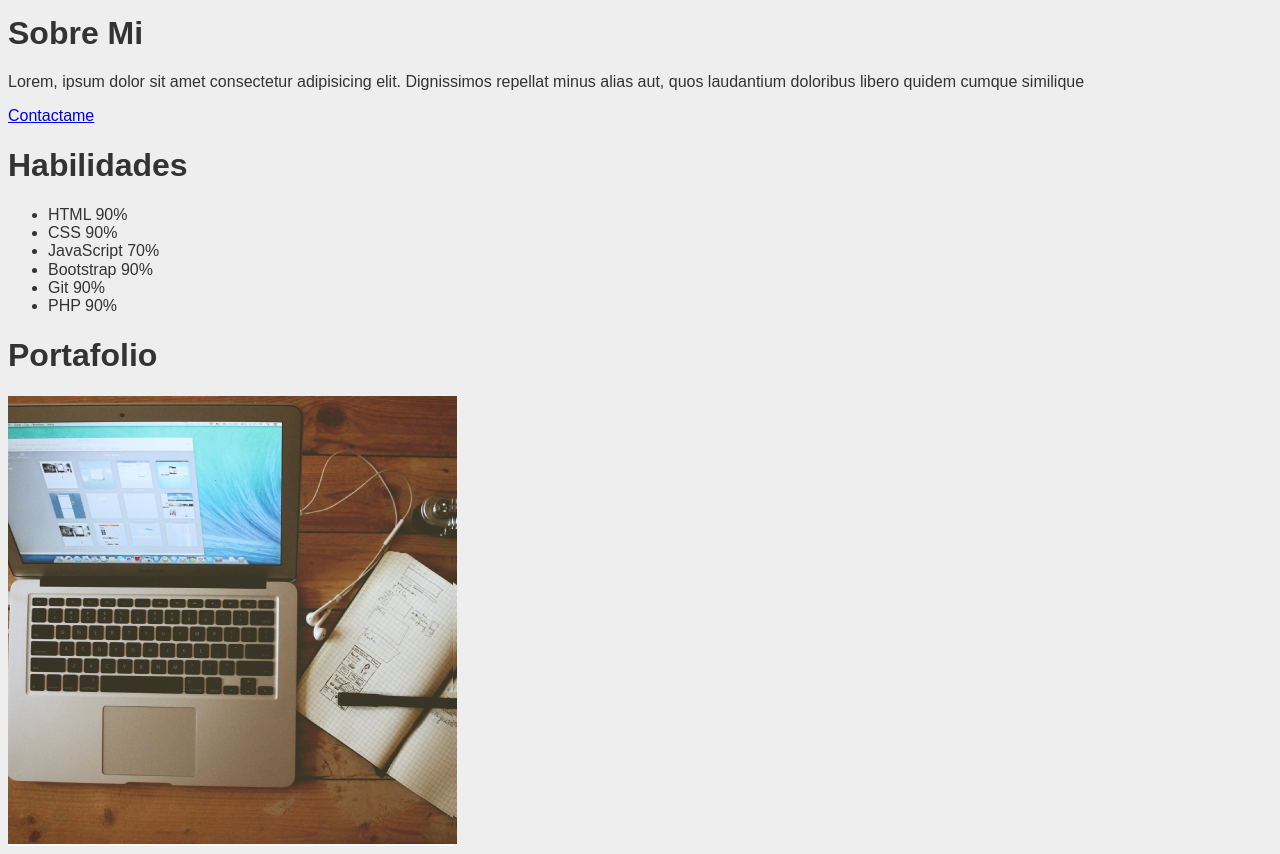
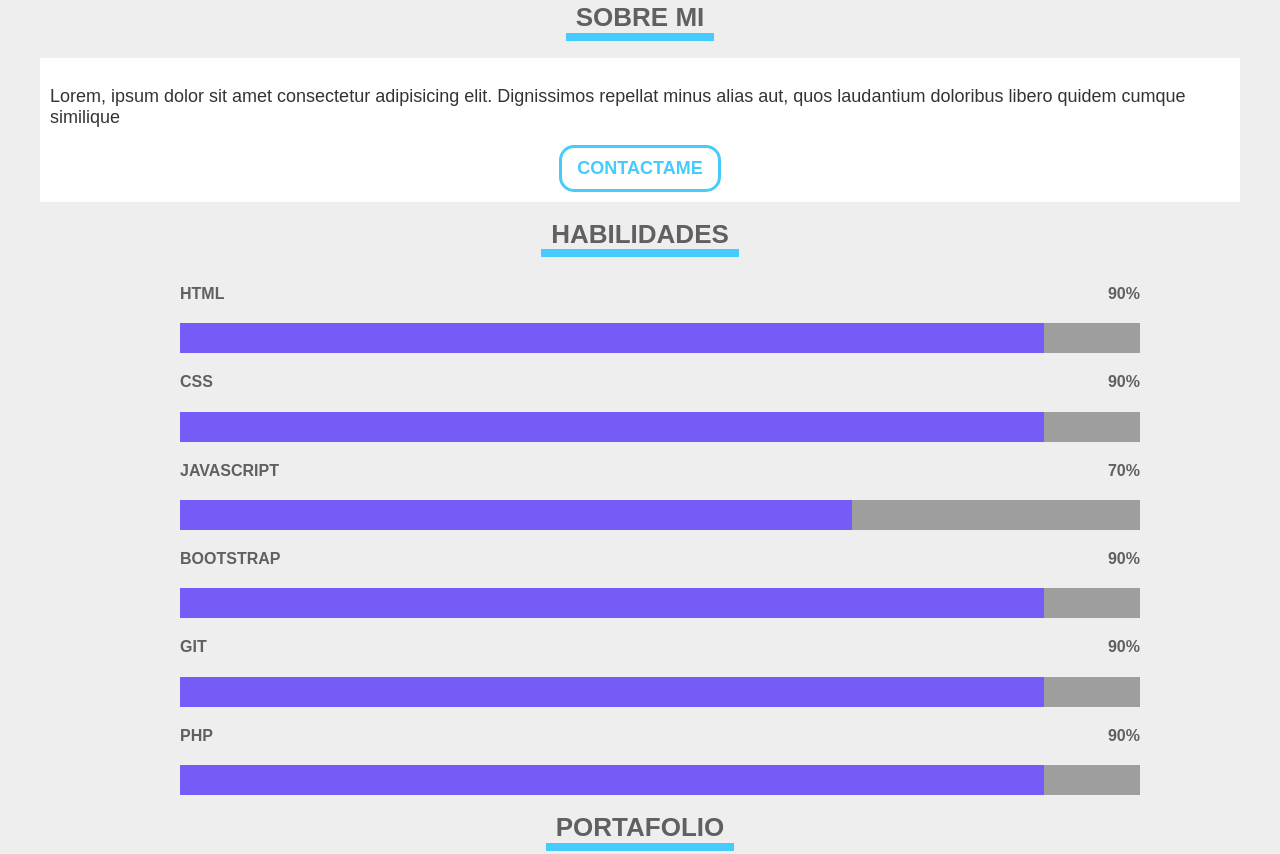
Before and after one commit to GioGatDev/portafolio-basico, a plain HTML site: page index.html in a window 1280 px wide. Shown: the part 546-1400 px from the top of the page. Drawn offline with Linux system fonts and the light colour scheme.

Commit message:
Agregando estilos a la seccion de sobre mi y habilidades

```diff
--- a/css/estilos.css
+++ b/css/estilos.css
@@ -100,3 +100,88 @@ body {
     text-transform: uppercase;
     margin-bottom: 0;
 }
+
+.title-underline {
+    color: #606060;
+    text-align: center;
+    font-size: 26px;
+    text-transform: uppercase;
+}
+
+.title-underline span {
+    display: inline-block;
+    border-bottom: 8px solid #46cbfd;
+    padding-left: 10px;
+    padding-right: 10px;
+}
+
+.cover-description {
+    background-color: #ffffff;
+    padding: 10px;
+    font-size: 18px;
+    max-width: 1200px;
+    margin-left: auto;
+    margin-right: auto;
+}
+
+.cover-description span {
+    color: #765bf6;
+    font-weight: 700;
+}
+
+.text-center {
+    text-align: center;
+}
+
+.btn-blue {
+    display: inline-block;
+    color: #46cbfd;
+    text-transform: uppercase;
+    font-weight: 700;
+    text-decoration: none;
+    border-radius: 15px 15px;
+    border: 3px solid #46cbfd;
+    padding: 10px 15px;
+    transition: background-color 0.5s, color 0.5s;
+}
+
+.btn-blue:hover {
+    background-color: #46cbfd;
+    color: #ffffff;
+}
+
+.skill-wrapper {
+    max-width: 1000px;
+    margin-left: auto;
+    margin-right: auto;
+    list-style: none;
+}
+
+.skill-text {
+    text-transform: uppercase;
+    color: #606060;
+    font-weight: 700;
+    margin: 10px 0;
+    padding: 10px 0;
+    overflow: hidden;
+}
+
+.skills-name {
+    float: left;
+}
+
+.skills-score {
+    float: right;
+}
+
+.skills-bar {
+    width: 100%;
+    height: 30px;
+    background-color: #9e9e9e;
+}
+
+.skills-bar-fulling {
+    background-color: #765bf6;
+    height: 30px;
+    display: inline-block;
+}
--- a/index.html
+++ b/index.html
@@ -85,7 +85,7 @@
                     </span>
                 </div>
                 <div class="skills-bar">
-                    <div class="skills-bar-fulling">
+                    <div class="skills-bar-fulling" style="width:90%">
                     </div>
                 </div>
             </li>
@@ -99,7 +99,7 @@
                         </span>
                 </div>
                 <div class="skills-bar">
-                    <div class="skills-bar-fulling">
+                    <div class="skills-bar-fulling" style="width:90%">
                     </div>
                 </div>
             </li>
@@ -113,7 +113,7 @@
                         </span>
                 </div>
                 <div class="skills-bar">
-                    <div class="skills-bar-fulling">
+                    <div class="skills-bar-fulling" style="width:70%">
                     </div>
                 </div>
             </li>
@@ -127,7 +127,7 @@
                         </span>
                 </div>
                 <div class="skills-bar">
-                    <div class="skills-bar-fulling">
+                    <div class="skills-bar-fulling" style="width:90%">
                     </div>
                 </div>
             </li>
@@ -141,7 +141,7 @@
                         </span>
                 </div>
                 <div class="skills-bar">
-                    <div class="skills-bar-fulling">
+                    <div class="skills-bar-fulling" style="width:90%">
                     </div>
                 </div>
             </li>
@@ -155,7 +155,7 @@
                         </span>
                 </div>
                 <div class="skills-bar">
-                    <div class="skills-bar-fulling">
+                    <div class="skills-bar-fulling" style="width:90%">
                     </div>
                 </div>
             </li>
```
Also changed, not shown: css/normalize.css.
